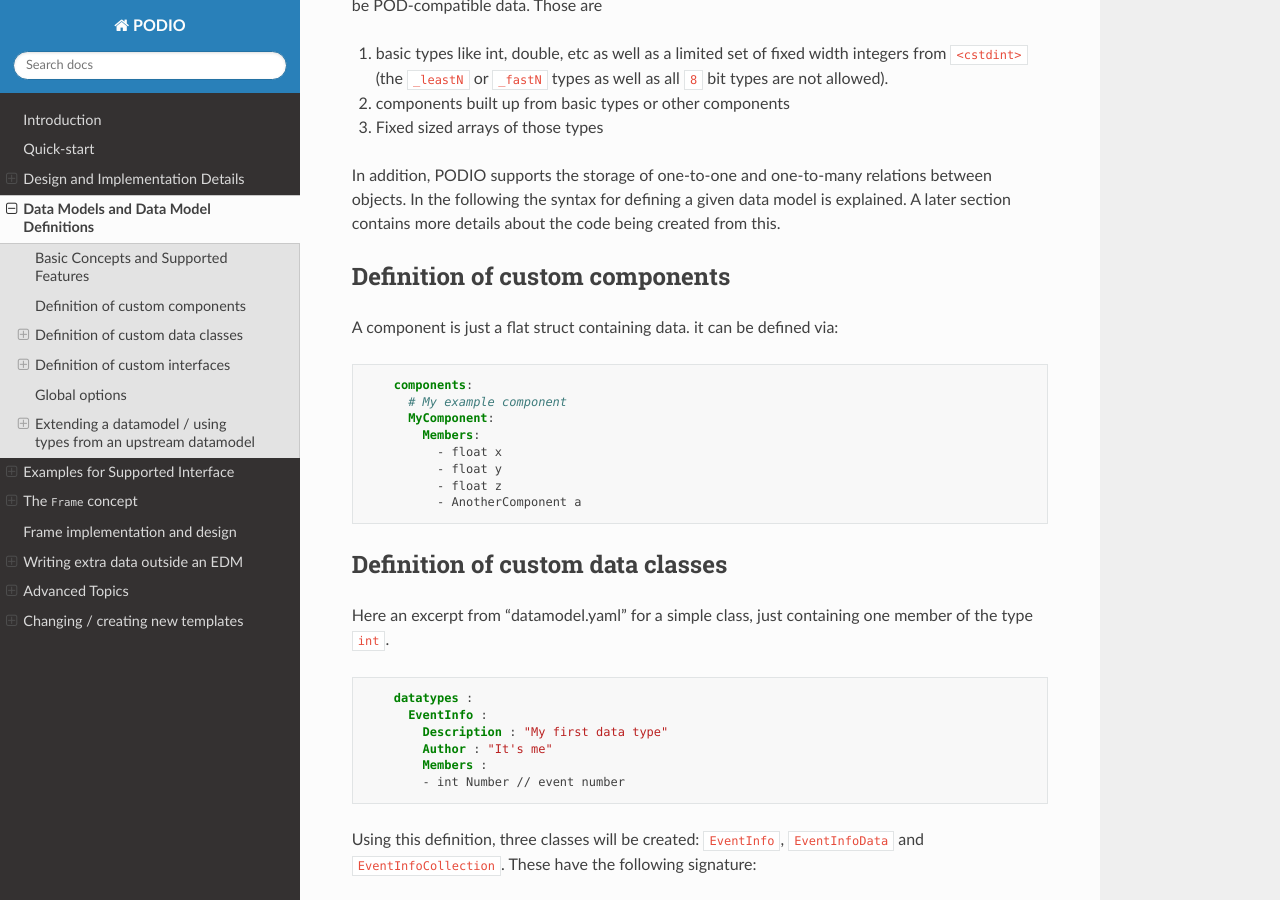
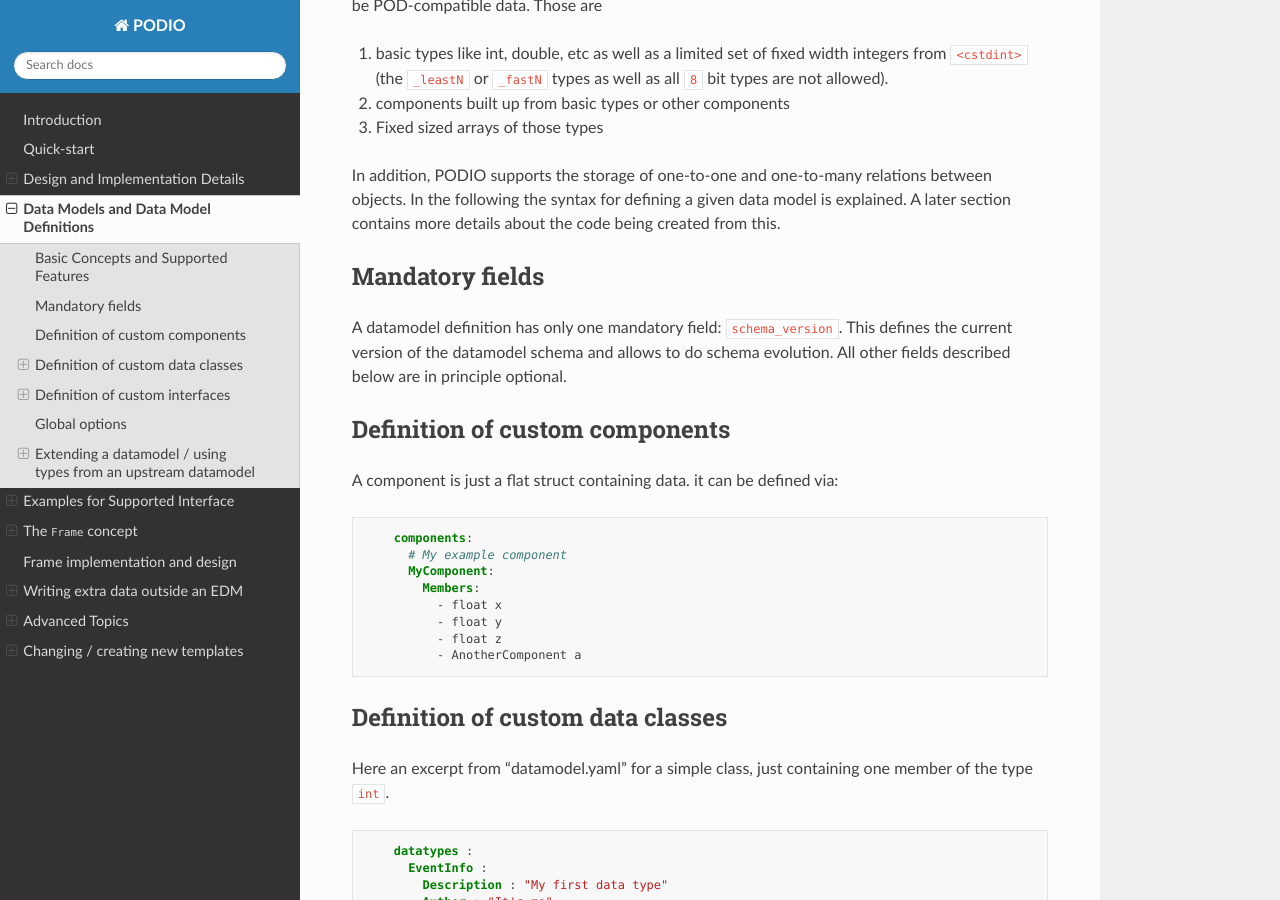
Before and after one commit to AIDASoft/podio, a Sphinx documentation site: the page built from doc/datamodel_syntax.md, in a window 1280 px wide and 900 px high, scrolled down 515 px. Built offline with Sphinx 7.4.7 and the Read the Docs theme 2.0.0, drawn with Linux system fonts in a browser that asks for light colours; pages that are not in the unit, such as notebooks, are missing from menus; the version number could not be read and is left out.

Commit message:
Document that schema_evolution is a mandatory field

```diff
--- a/doc/datamodel_syntax.md
+++ b/doc/datamodel_syntax.md
@@ -23,6 +23,11 @@
 In addition, PODIO supports the storage of one-to-one and one-to-many relations between objects.
 In the following the syntax for defining a given data model is explained.
 A later section contains more details about the code being created from this.
+
+## Mandatory fields
+A datamodel definition has only one mandatory field: `schema_version`. This
+defines the current version of the datamodel schema and allows to do schema
+evolution. All other fields described below are in principle optional.
 
 ## Definition of custom components
 A component is just a flat struct containing data. it can be defined via:
```
